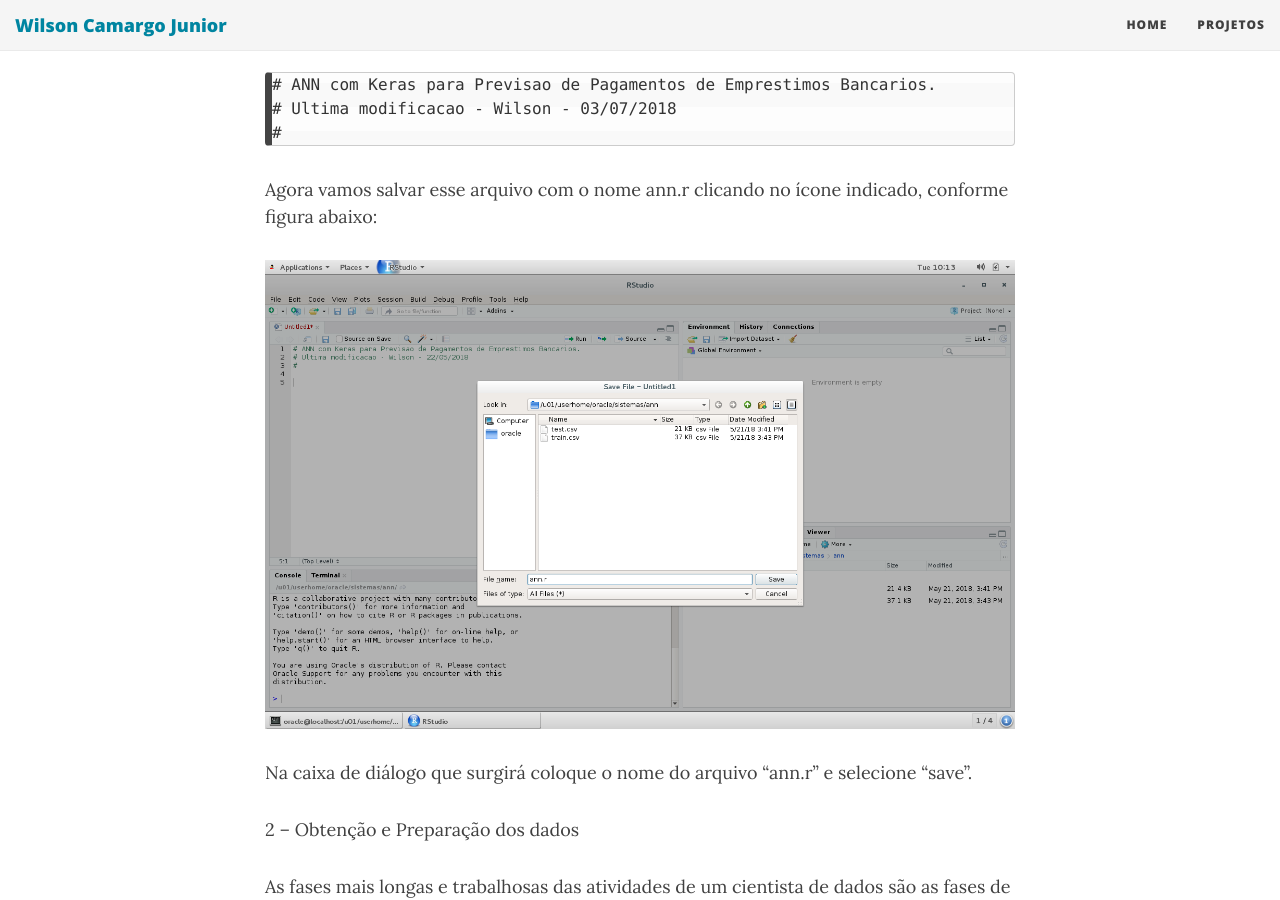
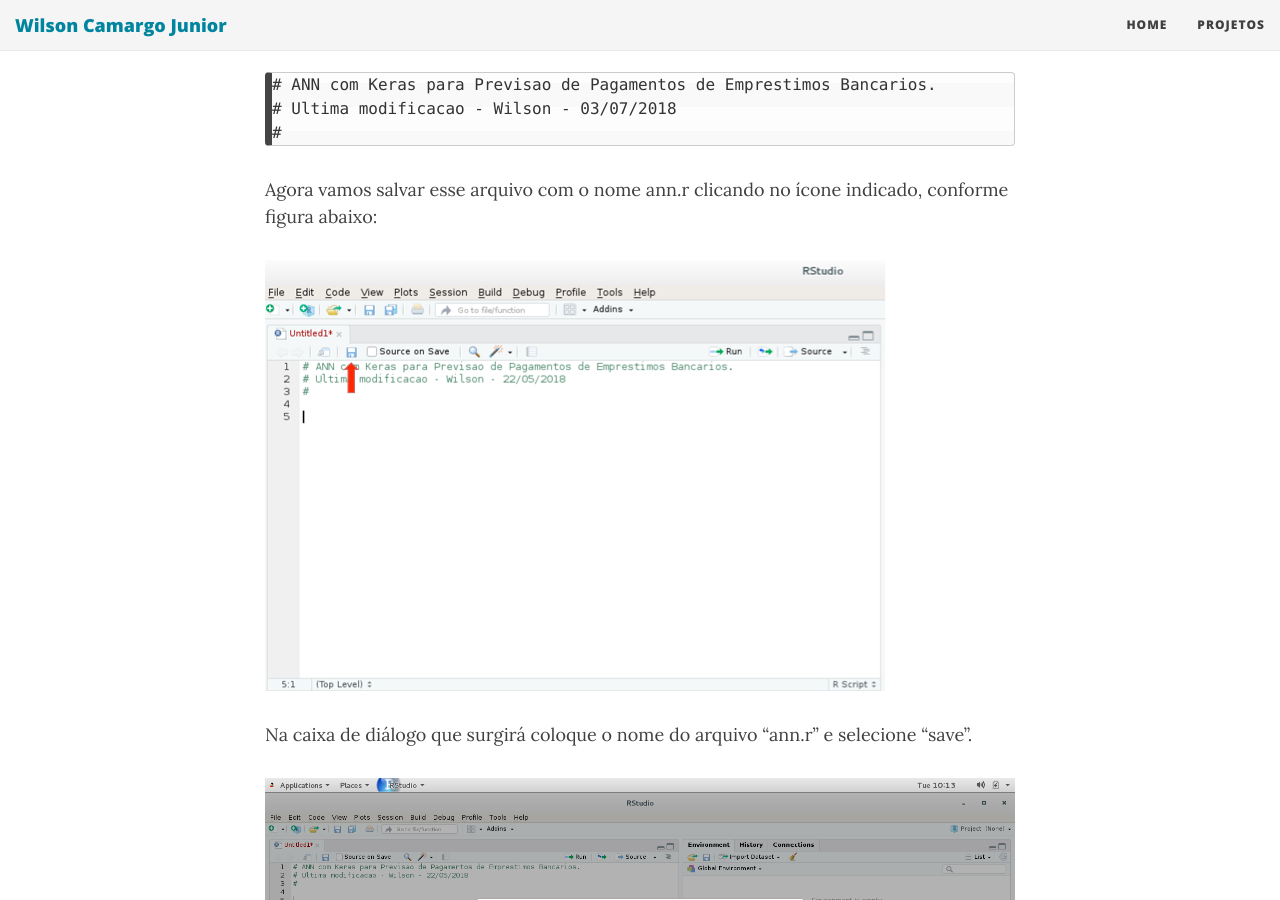
Before and after one commit to wilson-camargo-jr/teste, a Jekyll site: the page built from tmp/p7.md, in a window 1280 px wide and 900 px high, scrolled down 3697 px. Built offline with Jekyll 4.4.1, drawn with Linux system fonts in a browser that asks for light colours; nearby versions of some CDN libraries; comment, search, counter and statistics services are not loaded.

Commit message:
Update p7.md

```diff
--- a/tmp/p7.md
+++ b/tmp/p7.md
@@ -68,12 +68,11 @@
 
 Agora vamos salvar esse arquivo com o nome ann.r clicando no ícone indicado, conforme figura abaixo:
 
-![rsutdio](https://wilson-camargo-jr.github.io/img/console-r-sv.jpg)
+![rsutdio](https://wilson-camargo-jr.github.io/img/console-r-sv2.jpg)
 
 Na caixa de diálogo que surgirá coloque o nome do arquivo “ann.r” e selecione “save”.
 
-
-
+![rsutdio](https://wilson-camargo-jr.github.io/img/console-r-sv.jpg)
 
 
 
```
